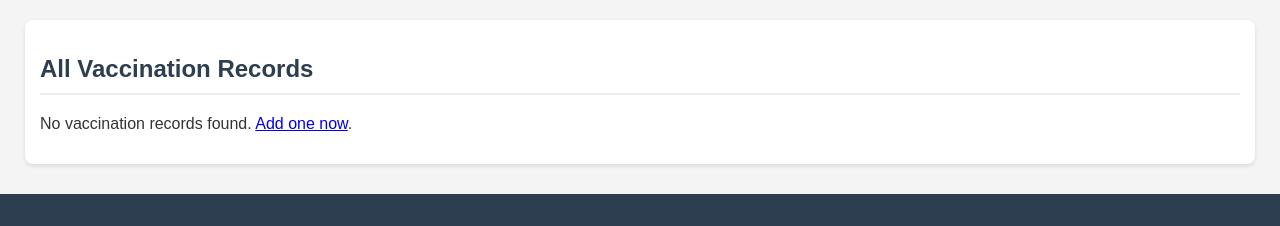
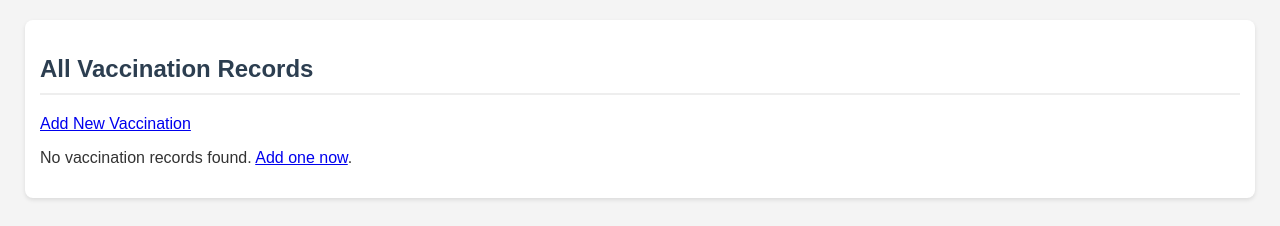
Before and after one commit to Amitath/Dairy-farm, a Python web app: template templates/view_vaccinations.html in a window 1280 px wide. Shown: the part 119-345 px from the top of the page. Run offline with Jinja, Linux system fonts and the light colour scheme; the template is opened without the code that fills it, so the values that code supplies are empty.

Commit message:
Update view_vaccinations.html

```diff
--- a/templates/view_vaccinations.html
+++ b/templates/view_vaccinations.html
@@ -3,6 +3,8 @@
 
 {% block content %}
 <h2>All Vaccination Records</h2>
+<p><a href="{{ url_for('add_vaccination') }}" class="button add-button">Add New Vaccination</a></p>
+
 {% if vaccinations %}
     <div class="table-responsive">
         <table>
@@ -30,9 +32,11 @@
                     <td>{{ vac.status }}</td>
                     <td>{{ vac.notes if vac.notes else 'N/A' }}</td>
                     <td>{{ vac.timestamp.strftime('%Y-%m-%d %H:%M') }}</td>
-                    <td>
-                        <!-- Add Edit/Delete links here later -->
-                        <a href="#">Edit</a> | <a href="#">Delete</a>
+                    <td class="actions-column">
+                        <a href="{{ url_for('edit_vaccination', vac_id=vac.id) }}" class="button edit-button">Edit</a>
+                        <form action="{{ url_for('delete_vaccination', vac_id=vac.id) }}" method="POST" style="display:inline;" onsubmit="return confirmDelete('vaccination record', '{{ vac.vaccine_name }} for {{ vac.cow.name }}');">
+                            <button type="submit" class="button delete-button">Delete</button>
+                        </form>
                     </td>
                 </tr>
                 {% endfor %}
```
